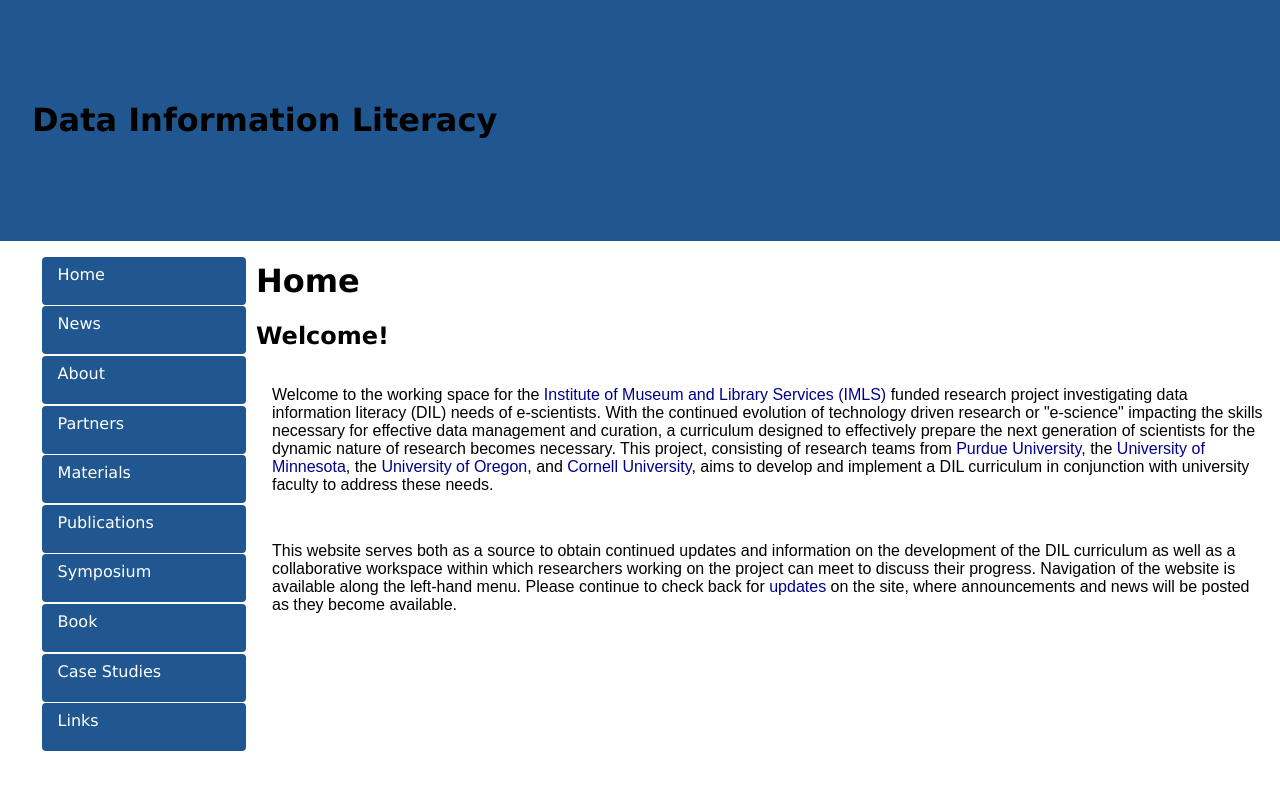
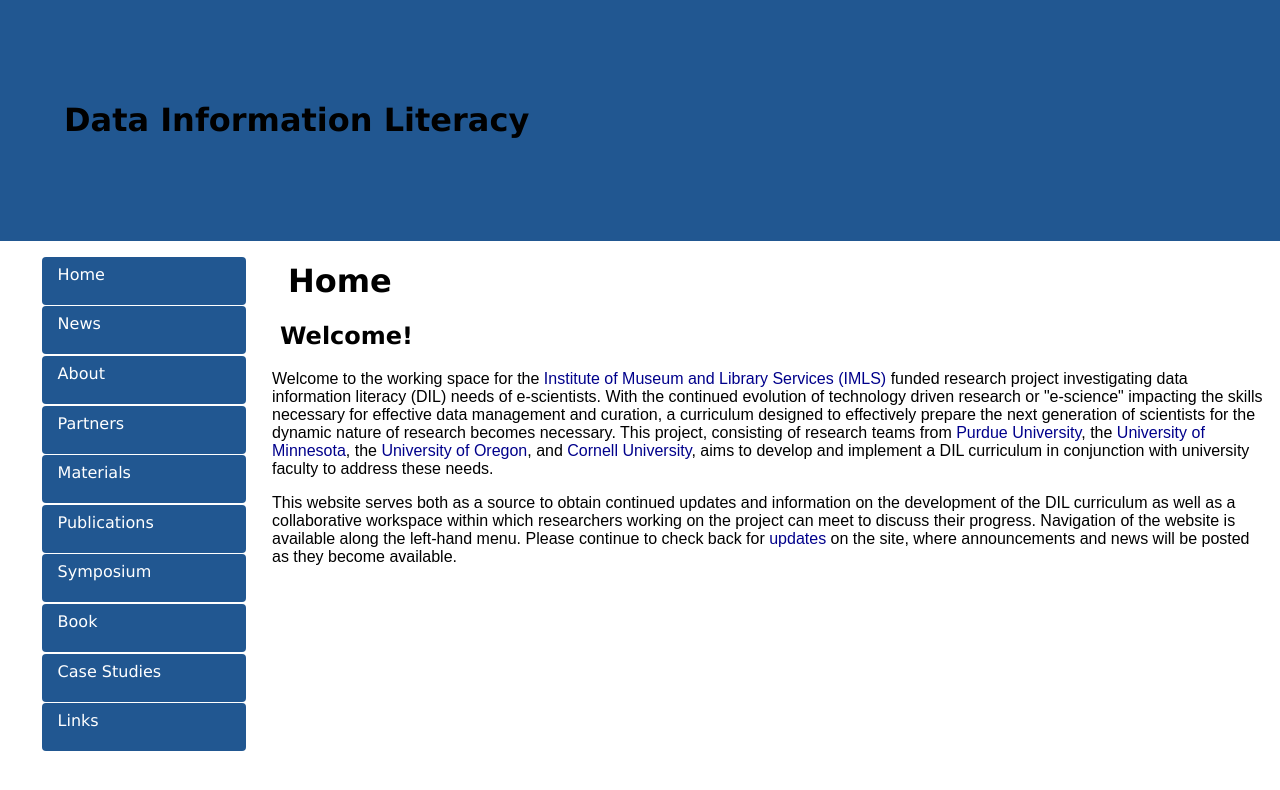
Before and after one commit to datainfolit/datainfolit, a Jekyll site: the page built from index.html, in a window 1280 px wide. Shown: the top 790 px of the page. Built offline with Jekyll 4.4.1, drawn with Linux system fonts in a browser that asks for light colours.

Commit message:
Update main.css

```diff
--- a/css/main.css
+++ b/css/main.css
@@ -5,7 +5,9 @@ body {
     overflow-x: hidden;
 }
 h1, h2, h3 {
-    font-family: "Century Gothic",futura,"URW Gothic L",Verdana,sans-serif;;
+    font-family: "Century Gothic",futura,"URW Gothic L",Verdana,sans-serif;
+    padding-left: 1em;
+    padding-right: 1em;
 }
 a {
     text-decoration: none;
@@ -59,7 +61,8 @@ nav a:hover {
     font-family: Arial, "DejaVu Sans", "Liberation Sans", Freesans, sans-serif;
 }
 p {
-    padding: 1em;
+    padding-left: 1em;
+    padding-right: 1em;
 }
 .post {
     width:80%;
```
